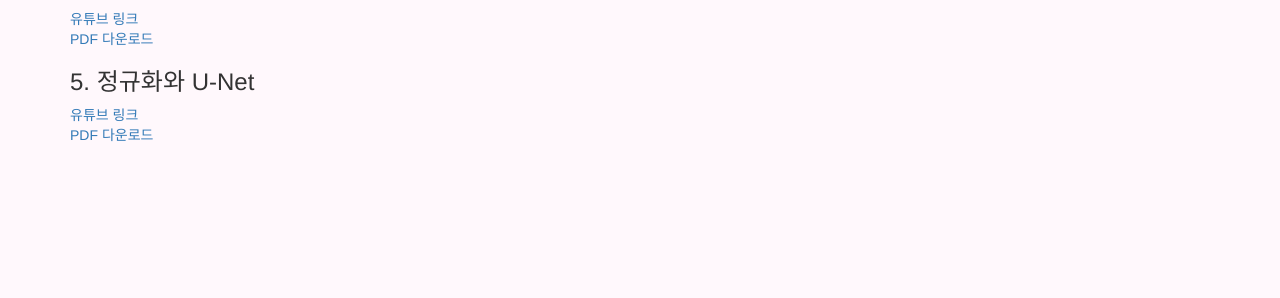
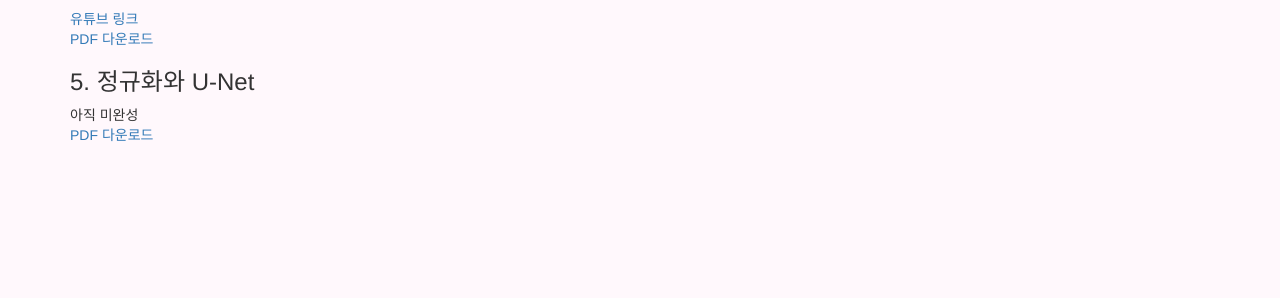
Before and after one commit to Gihak111/Gihak111.github.io, a Jekyll site: the page built from _posts/2025-09-26-AI_class_best_upload.md, in a window 1280 px wide. Shown: the part 542-840 px from the top of the page. Built offline with Jekyll 4.4.1, drawn with Linux system fonts in a browser that asks for light colours.

Commit message:
Update 2025-09-26-AI_class_best_upload.md

```diff
--- a/_posts/2025-09-26-AI_class_best_upload.md
+++ b/_posts/2025-09-26-AI_class_best_upload.md
@@ -32,5 +32,5 @@ AI 강의를 진행하게 되어, 여기에 링크와 자료를 정리해 두었
 
 
 ### 5. 정규화와 U-Net
-[유튜브 링크](https://youtu.be/M6ia3f8Ao9s)
+아직 미완성
 [PDF 다운로드]( {{ "/file/5._정규화와_UNet.pdf" | relative_url }} )
```
